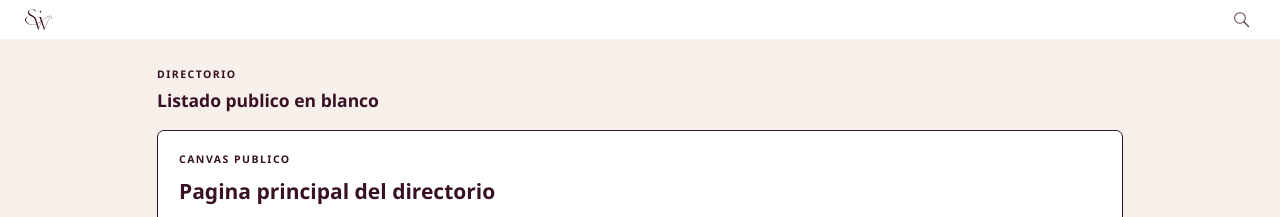
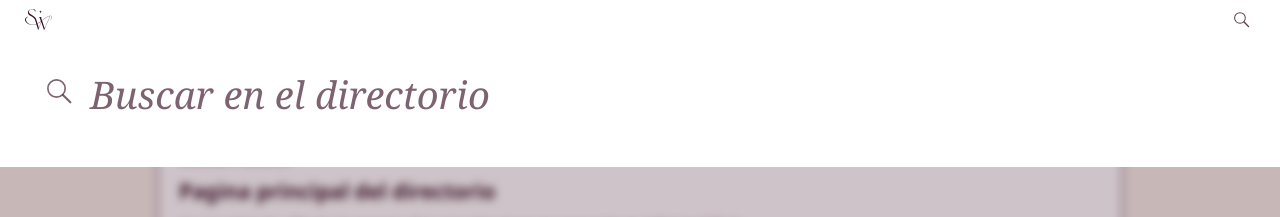
Before and after one commit to SailBliss/sw_master, a Next.js app: page / in a window 1280 px wide. Both pictures are taken after a click on the button "Buscar". Shown: the top 217 px of the page. Built offline with nearby package versions, Linux system fonts and the light colour scheme; no server answers; the database is empty.

Commit message:
feat: add blur backdrop overlay to navbar search panel

```diff
--- a/app/globals.css
+++ b/app/globals.css
@@ -8,23 +8,23 @@
 /* ── SW Mujeres brand fonts ──────────────────────────────────────── */
 @theme inline {
   --font-display: var(--font-display);
-  --font-body:    var(--font-body);
+  --font-body: var(--font-body);
 
   /* ── SW palette ───────────────────────────────────────────────── */
-  --color-sw-negro:         #391125;
+  --color-sw-negro: #391125;
   --color-sw-burgundy-dark: #5F1F3C;
-  --color-sw-burgundy:      #821641;
-  --color-sw-burgundy-light:#A16579;
-  --color-sw-rose-pale:     #E6B6C6;
-  --color-sw-beige-warm:    #E7B1A5;
-  --color-sw-blush-mist:    #FFF0F0;
-  --color-sw-cream:         #F7EFE9;
-  --color-sw-pearl:         #FAF4F0;
-  --color-sw-paper:         #FFFFFF;
-  --color-sw-fg2:           #6B3F4F;
-  --color-sw-fg3:           #8E6571;
-  --color-sw-line:          rgba(57,17,37,0.10);
-  --color-sw-line-strong:   rgba(57,17,37,0.18);
+  --color-sw-burgundy: #821641;
+  --color-sw-burgundy-light: #A16579;
+  --color-sw-rose-pale: #E6B6C6;
+  --color-sw-beige-warm: #E7B1A5;
+  --color-sw-blush-mist: #FFF0F0;
+  --color-sw-cream: #F7EFE9;
+  --color-sw-pearl: #FAF4F0;
+  --color-sw-paper: #FFFFFF;
+  --color-sw-fg2: #6B3F4F;
+  --color-sw-fg3: #8E6571;
+  --color-sw-line: rgba(57, 17, 37, 0.10);
+  --color-sw-line-strong: rgba(57, 17, 37, 0.18);
 }
 
 /* ── Raw tokens (available everywhere, including inline styles) ─── */
@@ -32,45 +32,46 @@
   --font-display: Georgia, 'Times New Roman', serif;
   --font-body: 'Segoe UI', 'Helvetica Neue', Arial, sans-serif;
 
-  --sw-negro-profundo:  #391125;
-  --sw-burgundy-dark:   #5F1F3C;
-  --sw-burgundy:        #821641;
-  --sw-burgundy-light:  #A16579;
-  --sw-rose-pale:       #E6B6C6;
-  --sw-beige-warm:      #E7B1A5;
-  --sw-blush-mist:      #FFF0F0;
-  --sw-cream:           #F7EFE9;
-  --sw-pearl:           #FAF4F0;
-  --sw-paper:           #FFFFFF;
-  --sw-line:            rgba(57,17,37,0.10);
-  --sw-line-strong:     rgba(57,17,37,0.18);
+  --sw-negro-profundo: #391125;
+  --sw-burgundy-dark: #5F1F3C;
+  --sw-burgundy: #821641;
+  --sw-burgundy-light: #A16579;
+  --sw-rose-pale: #E6B6C6;
+  --sw-beige-warm: #E7B1A5;
+  --sw-blush-mist: #FFF0F0;
+  --sw-cream: #F7EFE9;
+  --sw-pearl: #FAF4F0;
+  --sw-paper: #FFFFFF;
+  --sw-line: rgba(57, 17, 37, 0.10);
+  --sw-line-strong: rgba(57, 17, 37, 0.18);
 
   /* semantic */
-  --bg:              var(--sw-cream);
-  --bg-alt:          var(--sw-pearl);
-  --bg-dark:         var(--sw-negro-profundo);
-  --fg:              var(--sw-negro-profundo);
-  --fg-2:            #6B3F4F;
-  --fg-3:            #8E6571;
-  --fg-on-dark:      var(--sw-cream);
-  --fg-on-dark-2:    rgba(247,239,233,0.72);
-  --fg-on-dark-3:    rgba(247,239,233,0.52);
-  --accent:          var(--sw-burgundy);
-  --accent-hover:    var(--sw-burgundy-dark);
-  --accent-soft:     var(--sw-rose-pale);
+  --bg: var(--sw-cream);
+  --bg-alt: var(--sw-pearl);
+  --bg-dark: var(--sw-negro-profundo);
+  --fg: var(--sw-negro-profundo);
+  --fg-2: #6B3F4F;
+  --fg-3: #8E6571;
+  --fg-on-dark: var(--sw-cream);
+  --fg-on-dark-2: rgba(247, 239, 233, 0.72);
+  --fg-on-dark-3: rgba(247, 239, 233, 0.52);
+  --accent: var(--sw-burgundy);
+  --accent-hover: var(--sw-burgundy-dark);
+  --accent-soft: var(--sw-rose-pale);
 
   /* shadows */
-  --shadow-xs: 0 1px 2px rgba(57,17,37,0.04);
-  --shadow-sm: 0 2px 6px rgba(57,17,37,0.06);
-  --shadow-md: 0 6px 18px rgba(57,17,37,0.08);
-  --shadow-lg: 0 18px 40px rgba(57,17,37,0.12);
+  --shadow-xs: 0 1px 2px rgba(57, 17, 37, 0.04);
+  --shadow-sm: 0 2px 6px rgba(57, 17, 37, 0.06);
+  --shadow-md: 0 6px 18px rgba(57, 17, 37, 0.08);
+  --shadow-lg: 0 18px 40px rgba(57, 17, 37, 0.12);
 
   /* motion */
   --ease-out: cubic-bezier(0.16, 1, 0.3, 1);
   --dur-base: 220ms;
 }
 
-html, body {
+html,
+body {
   background: var(--bg);
   color: var(--fg);
   font-family: var(--font-body), 'Helvetica Neue', sans-serif;
@@ -88,9 +89,17 @@ html, body {
   line-height: 1.05;
 }
 
-.sw-h1 { font-size: 48px; }
-.sw-h2 { font-size: 36px; }
-.sw-h3 { font-size: 28px; }
+.sw-h1 {
+  font-size: 48px;
+}
+
+.sw-h2 {
+  font-size: 36px;
+}
+
+.sw-h3 {
+  font-size: 28px;
+}
 
 .sw-eyebrow {
   font-size: 11px;
@@ -101,10 +110,27 @@ html, body {
 }
 
 /* ── Link reset ─────────────────────────────────────────────────── */
-a { text-decoration: none; color: inherit; }
-button { font-family: inherit; cursor: pointer; }
-input, textarea, select { font-family: inherit; }
-*, *::before, *::after { box-sizing: border-box; }
+a {
+  text-decoration: none;
+  color: inherit;
+}
+
+button {
+  font-family: inherit;
+  cursor: pointer;
+}
+
+input,
+textarea,
+select {
+  font-family: inherit;
+}
+
+*,
+*::before,
+*::after {
+  box-sizing: border-box;
+}
 
 /* ── Admin sidebar nav ──────────────────────────────────────────── */
 .admin-nav-link {
@@ -118,8 +144,9 @@ input, textarea, select { font-family: inherit; }
   text-decoration: none;
   transition: background var(--dur-base), color var(--dur-base);
 }
+
 .admin-nav-link:hover {
-  background: rgba(247,239,233,0.08);
+  background: rgba(247, 239, 233, 0.08);
   color: var(--sw-cream);
 }
 
@@ -130,27 +157,46 @@ input, textarea, select { font-family: inherit; }
   border: 1px solid transparent;
   transition: box-shadow var(--dur-base), border-color var(--dur-base);
 }
+
 .swpc:hover {
   box-shadow: var(--shadow-md);
   border-color: var(--sw-burgundy-light);
 }
+
 .swpc-media {
   aspect-ratio: 4/3;
-  transition: aspect-ratio 380ms cubic-bezier(0.16,1,0.3,1);
+  transition: aspect-ratio 380ms cubic-bezier(0.16, 1, 0.3, 1);
   will-change: aspect-ratio;
 }
-.swpc-has-video:hover .swpc-media { aspect-ratio: 3/5; }
+
+.swpc-has-video:hover .swpc-media {
+  aspect-ratio: 3/5;
+}
+
 .swpc-img {
   opacity: 1;
   transition: opacity 280ms ease;
 }
-.swpc-has-video:hover .swpc-img { opacity: 0; }
+
+.swpc-has-video:hover .swpc-img {
+  opacity: 0;
+}
+
 .swpc-video {
-  position: absolute; inset: 0; width: 100%; height: 100%;
-  object-fit: cover; opacity: 0; pointer-events: none;
+  position: absolute;
+  inset: 0;
+  width: 100%;
+  height: 100%;
+  object-fit: cover;
+  opacity: 0;
+  pointer-events: none;
   transition: opacity 280ms ease;
 }
-.swpc-has-video:hover .swpc-video { opacity: 1; }
+
+.swpc-has-video:hover .swpc-video {
+  opacity: 1;
+}
+
 .swpc-body {
   max-height: 200px;
   padding: 20px 22px 22px;
@@ -158,13 +204,18 @@ input, textarea, select { font-family: inherit; }
   display: flex;
   flex: 1;
   flex-direction: column;
-  transition: max-height 380ms cubic-bezier(0.16,1,0.3,1),
-              padding    380ms cubic-bezier(0.16,1,0.3,1);
+  transition: max-height 380ms cubic-bezier(0.16, 1, 0.3, 1),
+    padding 380ms cubic-bezier(0.16, 1, 0.3, 1);
 }
+
 .swpc-desc {
   overflow: hidden;
 }
-.swpc-has-video:hover .swpc-body { max-height: 0; padding: 0 22px; }
+
+.swpc-has-video:hover .swpc-body {
+  max-height: 0;
+  padding: 0 22px;
+}
 
 /* ── Landing interactive elements ──────────────────────────────── */
 .sw-cta-primary {
@@ -179,13 +230,15 @@ input, textarea, select { font-family: inherit; }
   display: inline-flex;
   align-items: center;
   gap: 6px;
-  box-shadow: 0 1px 2px rgba(57,17,37,0.20);
+  box-shadow: 0 1px 2px rgba(57, 17, 37, 0.20);
   transition: background var(--dur-base) var(--ease-out), box-shadow var(--dur-base) var(--ease-out);
 }
+
 .sw-cta-primary:hover {
   background: var(--accent-hover);
   box-shadow: var(--shadow-md);
 }
+
 .sw-cta-primary:focus-visible {
   outline: 2px solid var(--sw-rose-pale);
   outline-offset: 3px;
@@ -196,17 +249,19 @@ input, textarea, select { font-family: inherit; }
   border-radius: 999px;
   background: transparent;
   color: var(--fg-on-dark);
-  border: 1px solid rgba(247,239,233,0.30);
+  border: 1px solid rgba(247, 239, 233, 0.30);
   font-size: 13px;
   font-weight: 500;
   display: inline-flex;
   align-items: center;
   transition: border-color var(--dur-base) var(--ease-out), background var(--dur-base) var(--ease-out);
 }
+
 .sw-cta-ghost:hover {
-  border-color: rgba(247,239,233,0.60);
-  background: rgba(247,239,233,0.06);
+  border-color: rgba(247, 239, 233, 0.60);
+  background: rgba(247, 239, 233, 0.06);
 }
+
 .sw-cta-ghost:focus-visible {
   outline: 2px solid var(--sw-rose-pale);
   outline-offset: 3px;
@@ -218,7 +273,10 @@ input, textarea, select { font-family: inherit; }
   font-weight: 500;
   transition: opacity var(--dur-base) var(--ease-out);
 }
-.sw-link-more:hover { opacity: 0.70; }
+
+.sw-link-more:hover {
+  opacity: 0.70;
+}
 
 .sw-search-suite {
   display: grid;
@@ -226,6 +284,15 @@ input, textarea, select { font-family: inherit; }
   height: 44px;
   place-items: center end;
   margin-inline: auto;
+}
+
+.sw-search-suite--hero {
+  display: grid;
+  width: 100%;
+  height: auto;
+  place-items: center start;
+  margin-inline: 0;
+  overflow: hidden;
 }
 
 .sw-search-trigger {
@@ -236,8 +303,9 @@ input, textarea, select { font-family: inherit; }
   border: 0;
   border-radius: 999px;
   background: transparent;
-  color: rgba(57,17,37,0.82);
+  color: rgba(57, 17, 37, 0.82);
   padding: 0;
+  box-shadow: none;
   transition:
     background 160ms var(--ease-out),
     color 160ms var(--ease-out),
@@ -245,13 +313,126 @@ input, textarea, select { font-family: inherit; }
 }
 
 .sw-search-trigger:hover {
-  background: rgba(57,17,37,0.055);
+  background: rgba(57, 17, 37, 0.055);
   color: var(--accent);
+  box-shadow: none;
 }
 
 .sw-search-trigger:focus-visible {
-  outline: 2px solid rgba(130,22,65,0.30);
+  outline: 2px solid rgba(130, 22, 65, 0.30);
   outline-offset: 3px;
+}
+
+.sw-navbar-backdrop {
+  position: fixed;
+  left: 0;
+  right: 0;
+  bottom: 0;
+  top: 60px;
+  z-index: 10;
+  background-color: rgba(57, 17, 37, 0.25);
+  backdrop-filter: blur(4px);
+  animation: sw-navbar-backdrop-in 260ms var(--ease-out) both;
+}
+
+@keyframes sw-navbar-backdrop-in {
+  from {
+    opacity: 0;
+    backdrop-filter: blur(0px);
+  }
+
+  to {
+    opacity: 1;
+    backdrop-filter: blur(4px);
+  }
+}
+
+.sw-navbar-search-panel {
+  transform-origin: top center;
+  animation: sw-navbar-search-panel-in 260ms var(--ease-out) both;
+  box-shadow: none;
+}
+
+@keyframes sw-navbar-search-panel-in {
+  from {
+    opacity: 0.98;
+    transform: scaleY(0.72);
+  }
+
+  to {
+    opacity: 1;
+    transform: scaleY(1);
+  }
+}
+
+.sw-search-trigger--hero {
+  display: inline-flex;
+  width: 100%;
+  max-width: 100%;
+  min-height: 58px;
+  height: auto;
+  align-items: center;
+  justify-content: flex-start;
+  gap: 14px;
+  place-items: initial;
+  color: rgba(57, 17, 37, 0.66);
+  font-family: var(--font-display), Georgia, serif;
+  font-size: 26px;
+  font-style: italic;
+  font-weight: 400;
+  line-height: 1.08;
+  text-align: left;
+  border: 0;
+  background: transparent;
+  box-shadow: none;
+  padding: 0;
+  transition:
+    color 160ms var(--ease-out),
+    transform 160ms var(--ease-out);
+  animation: sw-navbar-search-content-in 220ms var(--ease-out) 70ms both;
+}
+
+@keyframes sw-navbar-search-content-in {
+  from {
+    opacity: 0;
+    transform: translateY(-6px);
+  }
+
+  to {
+    opacity: 1;
+    transform: translateY(0);
+  }
+}
+
+.sw-search-trigger--hero svg {
+  flex: 0 0 auto;
+}
+
+.sw-search-trigger--hero:hover {
+  color: var(--accent);
+  box-shadow: none;
+}
+
+.sw-search-trigger--hero:focus-visible {
+  outline: 2px solid rgba(130, 22, 65, 0.30);
+  outline-offset: 3px;
+}
+
+.sw-search-trigger--hero span {
+  min-width: 0;
+  overflow-wrap: anywhere;
+}
+
+@media (min-width: 640px) {
+  .sw-search-trigger--hero {
+    font-size: 32px;
+  }
+}
+
+@media (min-width: 1024px) {
+  .sw-search-trigger--hero {
+    font-size: 38px;
+  }
 }
 
 .sw-smart-search-button {
@@ -259,13 +440,13 @@ input, textarea, select { font-family: inherit; }
   min-height: 56px;
   align-items: center;
   gap: 11px;
-  border: 1px solid rgba(191,120,72,0.26);
+  border: 1px solid rgba(191, 120, 72, 0.26);
   border-radius: 999px;
-  background: rgba(255,252,249,0.96);
+  background: rgba(255, 252, 249, 0.96);
   color: var(--fg);
   padding: 9px 18px 9px 9px;
   text-align: left;
-  box-shadow: 0 2px 7px rgba(57,17,37,0.055), inset 0 1px 0 rgba(255,255,255,0.78);
+  box-shadow: 0 2px 7px rgba(57, 17, 37, 0.055), inset 0 1px 0 rgba(255, 255, 255, 0.78);
   transition:
     background var(--dur-base) var(--ease-out),
     border-color var(--dur-base) var(--ease-out),
@@ -274,9 +455,9 @@ input, textarea, select { font-family: inherit; }
 }
 
 .sw-smart-search-button:hover {
-  border-color: rgba(191,120,72,0.42);
-  background: rgba(255,252,249,1);
-  box-shadow: 0 7px 18px rgba(57,17,37,0.075), inset 0 1px 0 rgba(255,255,255,0.86);
+  border-color: rgba(191, 120, 72, 0.42);
+  background: rgba(255, 252, 249, 1);
+  box-shadow: 0 7px 18px rgba(57, 17, 37, 0.075), inset 0 1px 0 rgba(255, 255, 255, 0.86);
   transform: translateY(-0.5px);
 }
 
@@ -285,7 +466,7 @@ input, textarea, select { font-family: inherit; }
 }
 
 .sw-smart-search-button:focus-visible {
-  outline: 2px solid rgba(130,22,65,0.30);
+  outline: 2px solid rgba(130, 22, 65, 0.30);
   outline-offset: 3px;
 }
 
@@ -295,11 +476,11 @@ input, textarea, select { font-family: inherit; }
   height: 36px;
   flex: 0 0 auto;
   place-items: center;
-  border: 1px solid rgba(191,120,72,0.38);
+  border: 1px solid rgba(191, 120, 72, 0.38);
   border-radius: 999px;
-  background: rgba(255,252,249,0.98);
-  color: rgba(176,100,45,0.95);
-  box-shadow: inset 0 0 0 5px rgba(247,239,233,0.58);
+  background: rgba(255, 252, 249, 0.98);
+  color: rgba(176, 100, 45, 0.95);
+  box-shadow: inset 0 0 0 5px rgba(247, 239, 233, 0.58);
 }
 
 .sw-smart-search-copy {
@@ -316,7 +497,7 @@ input, textarea, select { font-family: inherit; }
 }
 
 .sw-smart-search-copy span:last-child {
-  color: rgba(107,63,79,0.72);
+  color: rgba(107, 63, 79, 0.72);
   font-size: 9px;
   font-weight: 500;
   line-height: 1.25;
@@ -330,7 +511,10 @@ input, textarea, select { font-family: inherit; }
   opacity: 0.80;
   transition: opacity var(--dur-base) var(--ease-out);
 }
-.sw-header-nav-link:hover { opacity: 1; }
+
+.sw-header-nav-link:hover {
+  opacity: 1;
+}
 
 .sw-ref-category-item {
   transition: background var(--dur-base) var(--ease-out);
@@ -413,9 +597,9 @@ input, textarea, select { font-family: inherit; }
   height: min(640px, calc(100vh - 104px));
   display: flex;
   flex-direction: column;
-  border: 1px solid rgba(57,17,37,0.12);
+  border: 1px solid rgba(57, 17, 37, 0.12);
   border-radius: 24px;
-  background: rgba(250,244,240,0.98);
+  background: rgba(250, 244, 240, 0.98);
   box-shadow: var(--shadow-lg);
   overflow: hidden;
   backdrop-filter: blur(14px);
@@ -427,8 +611,8 @@ input, textarea, select { font-family: inherit; }
   justify-content: space-between;
   gap: 12px;
   padding: 18px 18px 14px;
-  border-bottom: 1px solid rgba(57,17,37,0.08);
-  background: linear-gradient(180deg, rgba(255,255,255,0.6), rgba(255,255,255,0.12));
+  border-bottom: 1px solid rgba(57, 17, 37, 0.08);
+  background: linear-gradient(180deg, rgba(255, 255, 255, 0.6), rgba(255, 255, 255, 0.12));
 }
 
 .sw-chat-eyebrow {
@@ -450,7 +634,7 @@ input, textarea, select { font-family: inherit; }
 }
 
 .sw-chat-close {
-  border: 1px solid rgba(57,17,37,0.12);
+  border: 1px solid rgba(57, 17, 37, 0.12);
   border-radius: 999px;
   padding: 8px 12px;
   background: white;
@@ -474,7 +658,7 @@ input, textarea, select { font-family: inherit; }
 }
 
 .sw-chat-chip {
-  border: 1px solid rgba(57,17,37,0.10);
+  border: 1px solid rgba(57, 17, 37, 0.10);
   border-radius: 999px;
   padding: 8px 12px;
   background: white;
@@ -486,7 +670,7 @@ input, textarea, select { font-family: inherit; }
 }
 
 .sw-chat-chip:hover {
-  border-color: rgba(129,22,65,0.30);
+  border-color: rgba(129, 22, 65, 0.30);
   transform: translateY(-1px);
 }
 
@@ -500,7 +684,7 @@ input, textarea, select { font-family: inherit; }
   max-width: 88%;
   padding: 12px 14px;
   border-radius: 18px;
-  border: 1px solid rgba(57,17,37,0.08);
+  border: 1px solid rgba(57, 17, 37, 0.08);
   box-shadow: var(--shadow-xs);
 }
 
@@ -521,7 +705,7 @@ input, textarea, select { font-family: inherit; }
 
 .sw-chat-message-user {
   align-self: flex-end;
-  background: rgba(130,22,65,0.10);
+  background: rgba(130, 22, 65, 0.10);
   color: var(--fg);
 }
 
@@ -542,7 +726,7 @@ input, textarea, select { font-family: inherit; }
 .sw-chat-results {
   margin-top: 16px;
   padding-top: 14px;
-  border-top: 1px solid rgba(57,17,37,0.08);
+  border-top: 1px solid rgba(57, 17, 37, 0.08);
 }
 
 .sw-chat-results-title {
@@ -565,7 +749,7 @@ input, textarea, select { font-family: inherit; }
   grid-template-columns: 64px minmax(0, 1fr);
   gap: 12px;
   padding: 10px;
-  border: 1px solid rgba(57,17,37,0.10);
+  border: 1px solid rgba(57, 17, 37, 0.10);
   border-radius: 18px;
   background: white;
   box-shadow: var(--shadow-xs);
@@ -574,7 +758,7 @@ input, textarea, select { font-family: inherit; }
 
 .sw-chat-result-card:hover {
   transform: translateY(-1px);
-  border-color: rgba(129,22,65,0.22);
+  border-color: rgba(129, 22, 65, 0.22);
 }
 
 .sw-chat-result-media {
@@ -627,15 +811,15 @@ input, textarea, select { font-family: inherit; }
   display: grid;
   gap: 10px;
   padding: 14px 16px 16px;
-  border-top: 1px solid rgba(57,17,37,0.08);
-  background: rgba(255,255,255,0.72);
+  border-top: 1px solid rgba(57, 17, 37, 0.08);
+  background: rgba(255, 255, 255, 0.72);
 }
 
 .sw-chat-input {
   width: 100%;
   min-height: 92px;
   resize: none;
-  border: 1px solid rgba(57,17,37,0.14);
+  border: 1px solid rgba(57, 17, 37, 0.14);
   border-radius: 18px;
   padding: 12px 14px;
   background: white;
@@ -645,8 +829,8 @@ input, textarea, select { font-family: inherit; }
 }
 
 .sw-chat-input:focus {
-  outline: 1.5px solid rgba(130,22,65,0.26);
-  border-color: rgba(130,22,65,0.38);
+  outline: 1.5px solid rgba(130, 22, 65, 0.26);
+  border-color: rgba(130, 22, 65, 0.38);
 }
 
 .sw-chat-submit {
@@ -839,9 +1023,13 @@ input, textarea, select { font-family: inherit; }
 }
 
 @media (prefers-reduced-motion: reduce) {
+
+  .sw-navbar-search-panel,
+  .sw-search-trigger--hero,
   .sw-search-trigger,
   .sw-smart-search-button,
   .sw-ref-category-link {
+    animation-duration: 1ms !important;
     transition-duration: 1ms !important;
     transform: none !important;
   }
--- a/src/components/public/navigation/PublicNavbar.tsx
+++ b/src/components/public/navigation/PublicNavbar.tsx
@@ -1,5 +1,8 @@
+'use client'
+
 import Image from 'next/image'
 import Link from 'next/link'
+import { useState } from 'react'
 import { SearchBar } from '../search/SearchBar'
 
 type PublicNavbarProps = {
@@ -8,9 +11,13 @@ type PublicNavbarProps = {
 }
 
 export function PublicNavbar({ searchDefaultValue }: PublicNavbarProps) {
+  const [isSearchOpen, setIsSearchOpen] = useState(false)
+
   return (
-    <header className="relative bg-[var(--sw-paper)]">
-      <div className="flex w-full items-center py-1 pl-5 sm:pl-7">
+    <>
+      <header className="relative z-20 bg-[var(--sw-paper)]">
+        <div className="relative flex w-full items-center py-1 pl-5 sm:pl-7">
+          <div className="flex w-full items-center">
             <Link
               href="/"
               className="inline-flex min-h-[32px] items-center justify-center"
@@ -27,8 +34,28 @@ export function PublicNavbar({ searchDefaultValue }: PublicNavbarProps) {
             </Link>
           </div>
           <div className="absolute right-8 top-1/2 -translate-y-1/2">
-        <SearchBar defaultValue={searchDefaultValue} />
+            <SearchBar
+              defaultValue={searchDefaultValue}
+              expanded={isSearchOpen}
+              onClick={() => setIsSearchOpen((current) => !current)}
+            />
           </div>
+        </div>
+
+        {isSearchOpen ? (
+          <div className="sw-navbar-search-panel absolute left-0 right-0 top-full bg-[var(--sw-paper)] px-5 pb-10 pt-8 sm:px-7 sm:pt-10 lg:px-12">
+            <SearchBar defaultValue={searchDefaultValue} size="hero" />
+          </div>
+        ) : null}
       </header>
+
+      {isSearchOpen ? (
+        <div
+          className="sw-navbar-backdrop"
+          onClick={() => setIsSearchOpen(false)}
+          aria-hidden="true"
+        />
+      ) : null}
+    </>
   )
 }
--- a/src/components/public/search/SearchBar.tsx
+++ b/src/components/public/search/SearchBar.tsx
@@ -2,17 +2,28 @@ import { SearchIcon } from '@components/icons/ui'
 
 type SearchBarProps = {
   defaultValue?: string
+  size?: 'icon' | 'hero'
+  onClick?: () => void
+  expanded?: boolean
 }
 
-export function SearchBar({ defaultValue }: SearchBarProps) {
+export function SearchBar({ defaultValue, size = 'icon', onClick, expanded }: SearchBarProps) {
+  const label = defaultValue ? `Buscar ${defaultValue}` : 'Buscar en el directorio'
+  const iconSize = size === 'hero' ? 34 : 21
+  const suiteClassName = size === 'hero' ? 'sw-search-suite--hero' : 'sw-search-suite'
+  const triggerClassName = size === 'hero' ? 'sw-search-trigger--hero' : 'sw-search-trigger'
+
   return (
-    <div className="sw-search-suite">
+    <div className={suiteClassName}>
       <button
         type="button"
-        className="sw-search-trigger"
+        className={triggerClassName}
         aria-label={defaultValue ? `Busqueda actual: ${defaultValue}` : 'Buscar'}
+        aria-expanded={expanded}
+        onClick={onClick}
       >
-        <SearchIcon size={21} />
+        <SearchIcon size={iconSize} />
+        {size === 'hero' ? <span>{label}</span> : null}
       </button>
     </div>
   )
```
Also changed, not shown: 2 other files (tests, documents, lock files or other folders). Lines whose indentation alone changed are shown as unchanged.
